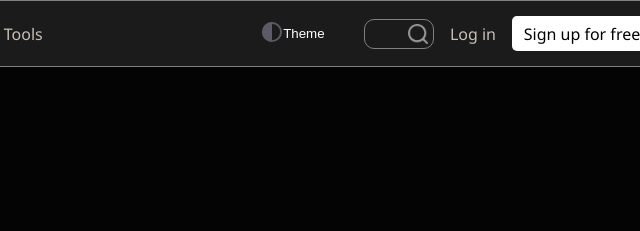
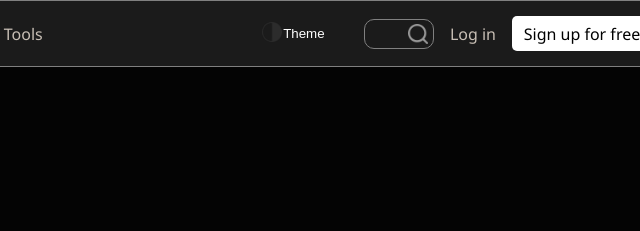
Before and after one commit to eat-li/MDN-official-website-imitation, a plain HTML site: page index.html in a window 1280 px wide. Shown: the top 231 px of the page, 640-1280 px from the left. Drawn offline with Linux system fonts and the light colour scheme; a script that the page names is missing.

```diff
--- a/index.html
+++ b/index.html
@@ -135,9 +135,9 @@
       <!-- 右侧搜索 -->
       <div class="toper-search">
         <ul>
-          <li><button class="btn-theme"><img src="images/riye.svg" alt="">Theme</button>
+          <li><button class="btn-theme"><img src="images/ryzh.png" alt="">Theme</button>
             <ul class="theme-change">
-              <li><button><img src="images/riye.svg" alt="">OS Default</button></li>
+              <li><button><img src="images/ryzh.png" alt="">OS Default</button></li>
               <li><button><img src="images/太阳 (1).png" alt="">Light</button></li>
               <li><button><img src="images/月亮.png" alt="">Dark</button></li>
             </ul>
```
